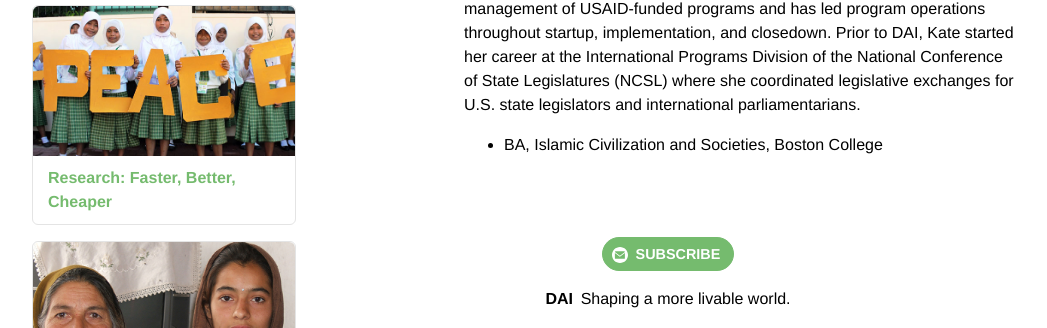
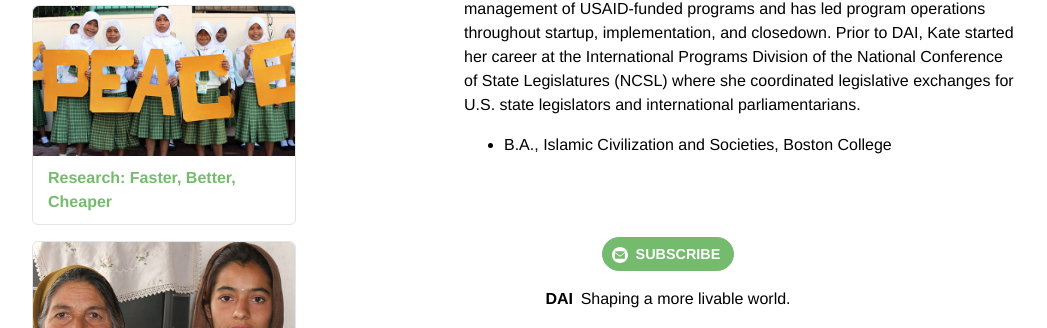
Before and after one commit to BryanSchuetz/CS-, a Jekyll site: the page built from _authors/kate-leuba.markdown, in a window 1280 px wide. Shown: the part 551-879 px from the top of the page, without its empty margins (116-1163 px from the left). Built offline with Jekyll 4.4.1, drawn with Linux system fonts in a browser that asks for light colours.

```diff
--- a/_authors/kate-leuba.markdown
+++ b/_authors/kate-leuba.markdown
@@ -7,4 +7,4 @@ Image: "/uploads/Portal%20Photo_K%20Leuba%20-%20Copy%20(002).jfif"
 
 Kate Leuba is a Program Manager for DAI’s [Center for Secure and Stable States](https://www.dai.com/our-work/solutions/fragile-states), focusing on the Center’s Stabilization and Transition work. Since joining DAI in 2014, Kate has supported a variety of programs in complex environments such as Afghanistan, Burma, Libya, Pakistan, and the West Bank. From the DAI home office and through targeted short assignments in the field, Kate ensures the programs she manages run smoothly, efficiently, and compliantly. She is well versed in all aspects of management of USAID-funded programs and has led program operations throughout startup, implementation, and closedown. Prior to DAI, Kate started her career at the International Programs Division of the National Conference of State Legislatures (NCSL) where she coordinated legislative exchanges for U.S. state legislators and international parliamentarians.
 
-* BA, Islamic Civilization and Societies, Boston College
+* B.A., Islamic Civilization and Societies, Boston College
```
